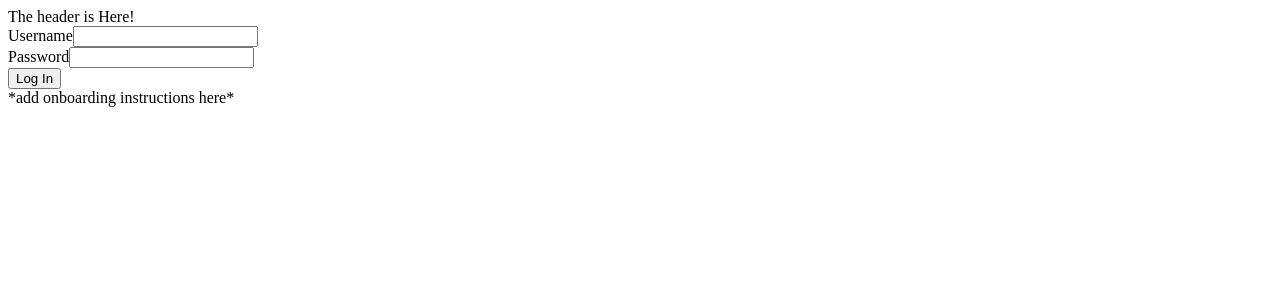
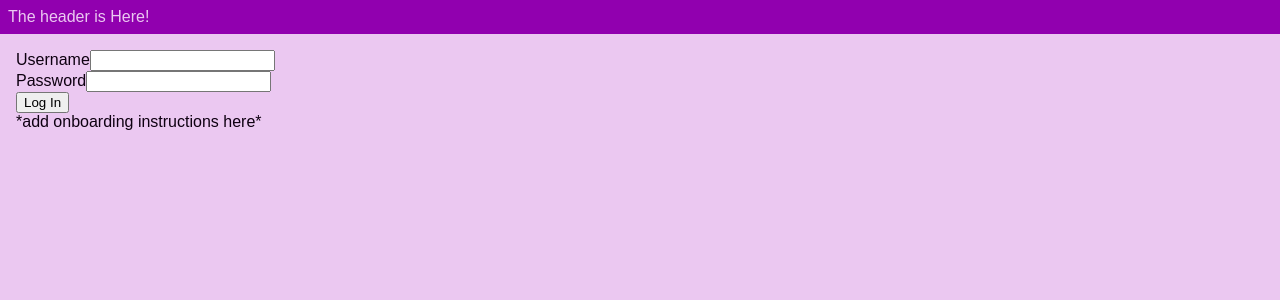
Before and after one commit to seankrummel/recipes-client, a React (Create React App) app: page / in a window 1280 px wide. Shown: the top 300 px of the page. Built offline with nearby package versions, Linux system fonts and the light colour scheme; no server answers.

Commit message:
added basic css

```diff
--- /dev/null
+++ b/src/index.css
@@ -0,0 +1,18 @@
+body {
+  margin: 0;
+  padding: 0;
+  font-family: sans-serif;
+  background: rgb(235, 200, 241);
+  color: rgb(14, 0, 17);
+}
+
+.header {
+  margin: 0;
+  padding: .5em;
+  background: rgb(145, 0, 175);
+  color: rgb(235, 200, 241);
+}
+
+.landing-page, .registration-page, .dashboard {
+  padding: 1em;
+}
--- a/src/index.js
+++ b/src/index.js
@@ -4,6 +4,7 @@ import {Provider} from 'react-redux';
 import App from './App';
 import store from './store'
 import * as serviceWorker from './serviceWorker';
+import './index.css';
 
 ReactDOM.render(
   <Provider store={store}>
```
